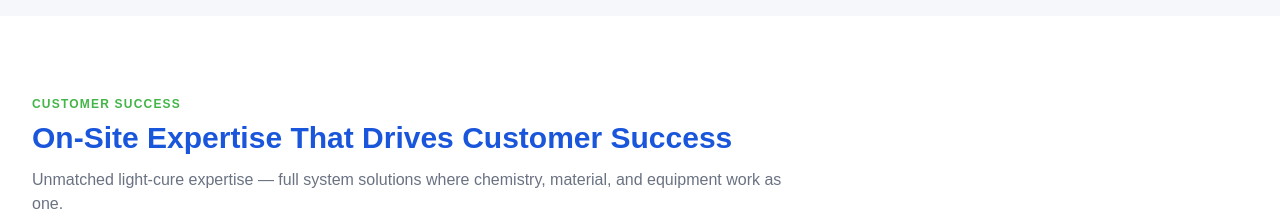
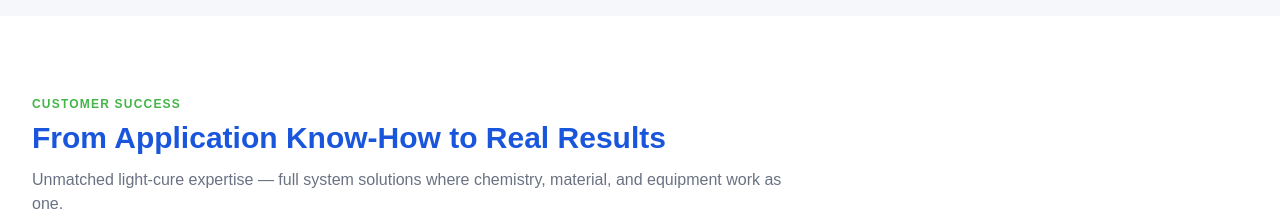
Before and after one commit to helloskmodel/etiatech-website, a Next.js app: page /application in a window 1280 px wide. Shown: the part 3120-3331 px from the top of the page. Built offline with nearby package versions, Linux system fonts and the light colour scheme.

Commit message:
Application: use 'From Application Know-How to Real Results' title
Co-Authored-By: Claude Opus 4.8 <noreply@anthropic.com>
Claude-Session: https://claude.ai/code/session_01DTA96QVGfVvdFhu9Ya1gyD

```diff
--- a/app/application/page.tsx
+++ b/app/application/page.tsx
@@ -277,7 +277,7 @@ export default function ApplicationPage() {
       <section className="py-20 bg-white">
         <div className="max-w-7xl mx-auto px-4 sm:px-6 lg:px-8">
           <p className="text-xs font-semibold tracking-widest uppercase mb-2" style={{ color: "#44B549" }}>Customer Success</p>
-          <h2 className="text-3xl font-bold mb-3" style={{ color: "#1A56DB" }}>On-Site Expertise That Drives Customer Success</h2>
+          <h2 className="text-3xl font-bold mb-3" style={{ color: "#1A56DB" }}>From Application Know-How to Real Results</h2>
           <p className="text-gray-500 mb-10 max-w-3xl">Unmatched light-cure expertise — full system solutions where chemistry, material, and equipment work as one.</p>
           <div className="grid grid-cols-1 sm:grid-cols-2 lg:grid-cols-3 gap-6">
             {successStories.map((s) => (
```
